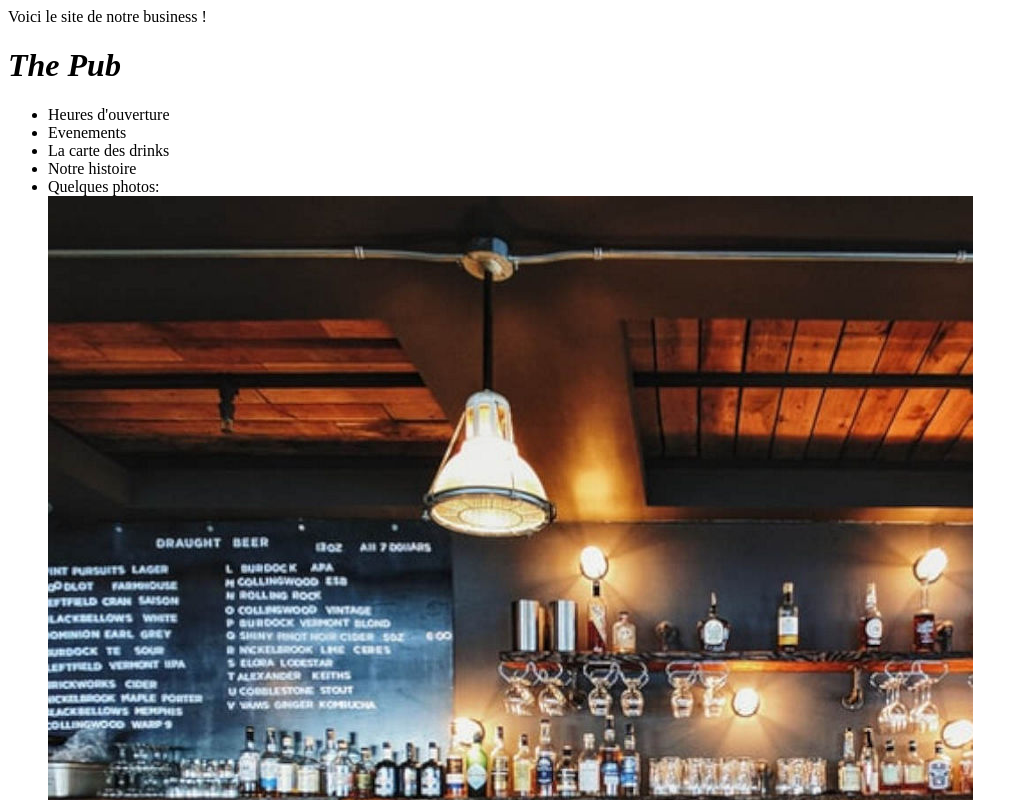
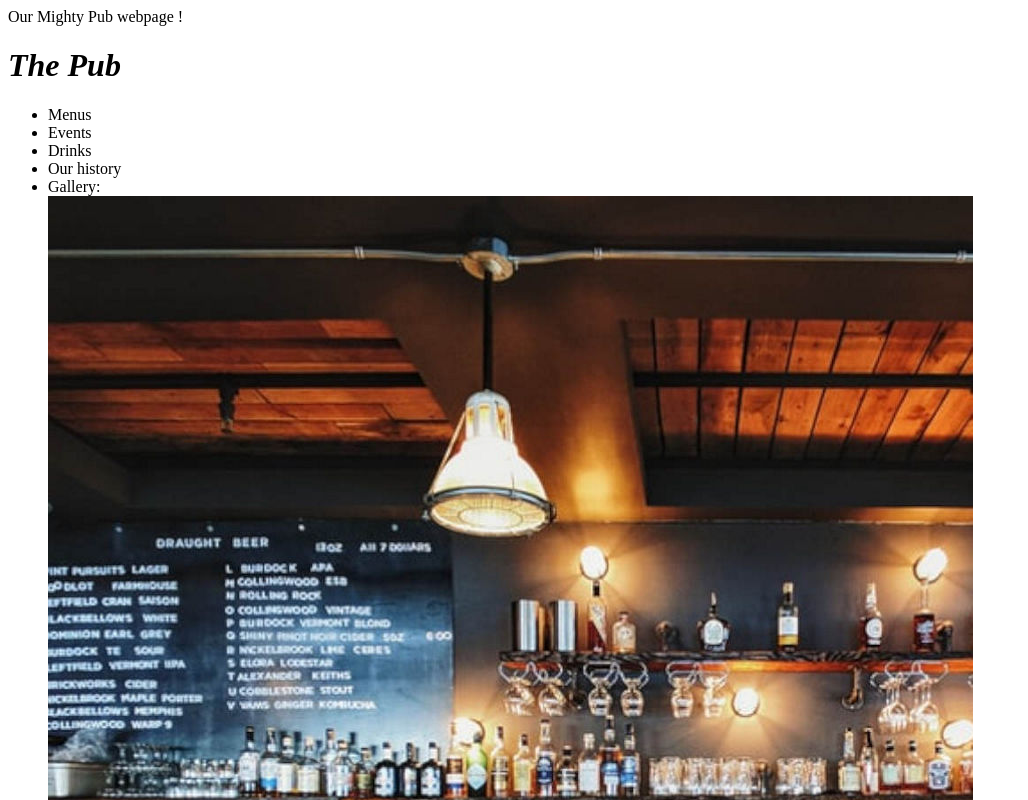
Before and after one commit to chabracadabraaa/chabracadabraaa.github.io, a plain HTML site: page thepub/index.html in a window 1280 px wide. Shown: the top 800 px of the page, without its empty margins (0-1028 px from the left). Drawn offline with Linux system fonts and the light colour scheme.

Commit message:
english trad commit

```diff
--- a/thepub/index.html
+++ b/thepub/index.html
@@ -1,26 +1,26 @@
 <!doctype html>
-<html lang="fr">
+<html lang="en">
 	<head>
 		<meta charset="utf-8">
-		<title>Notre bar</title>
+		<title>The Mighty Three</title>
 	</head>
 	<body>
 		<header>
-			Voici le site de notre business !
+			Our Mighty Pub webpage !
 		</header>
 		<h1><strong><em> The Pub </em></strong></h1>
 		<ul>
-			<li>Heures d'ouverture</li>
-			<li>Evenements</li>
-			<li>La carte des drinks</li>
-			<li>Notre histoire</li>
-			<li>Quelques photos:</li>
+			<li>Menus</li>
+			<li>Events</li>
+			<li>Drinks</li>
+			<li>Our history</li>
+			<li>Gallery:</li>
 			<img src="images/pub.jpg" alt="l'intérieur du pub">
 		</ul>
 		<hr>
 		<!-- commentaire -->
 		<footer>
-			La fin de notre site.
+			This is the footer
 		</footer>
 	</body>
 </html>
```
